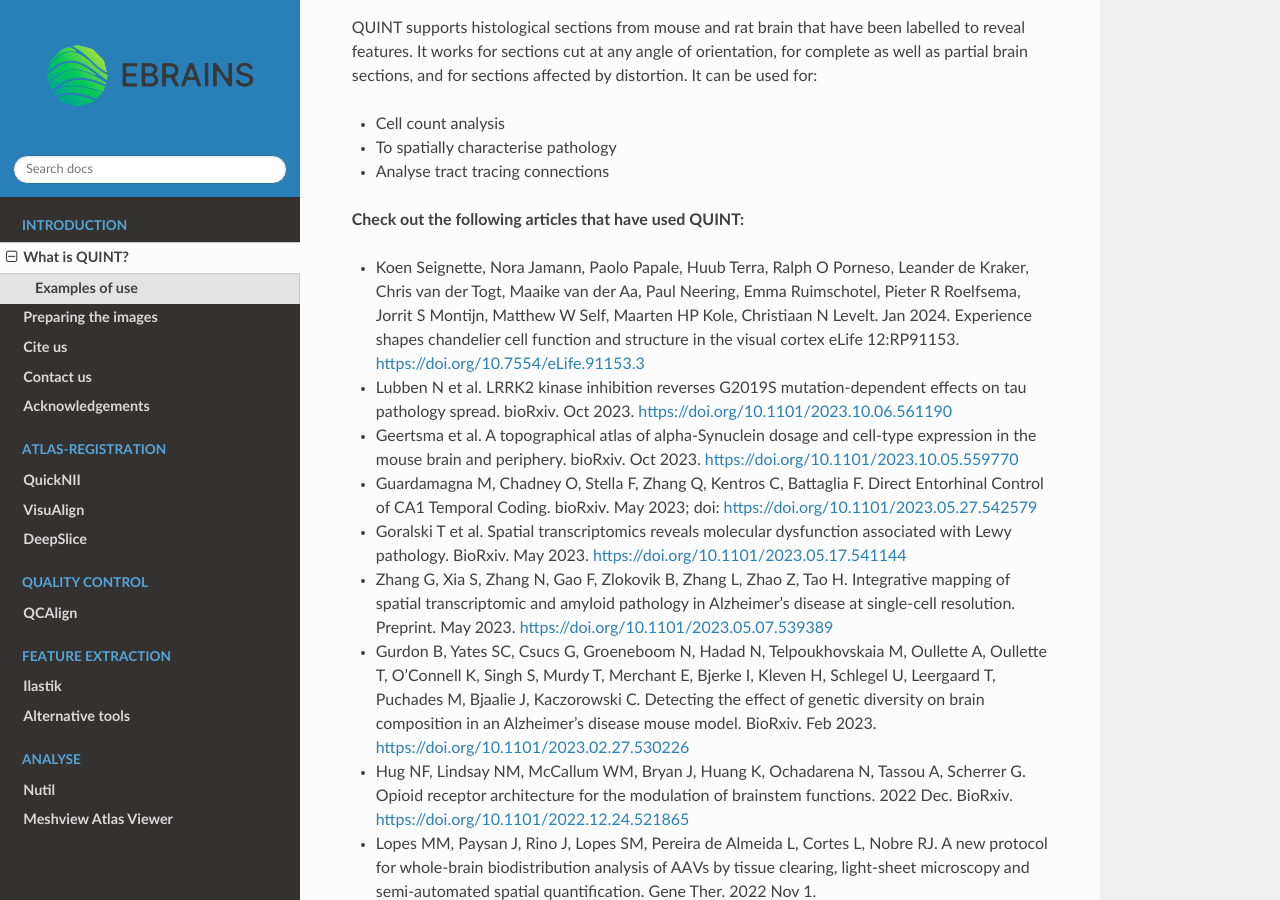
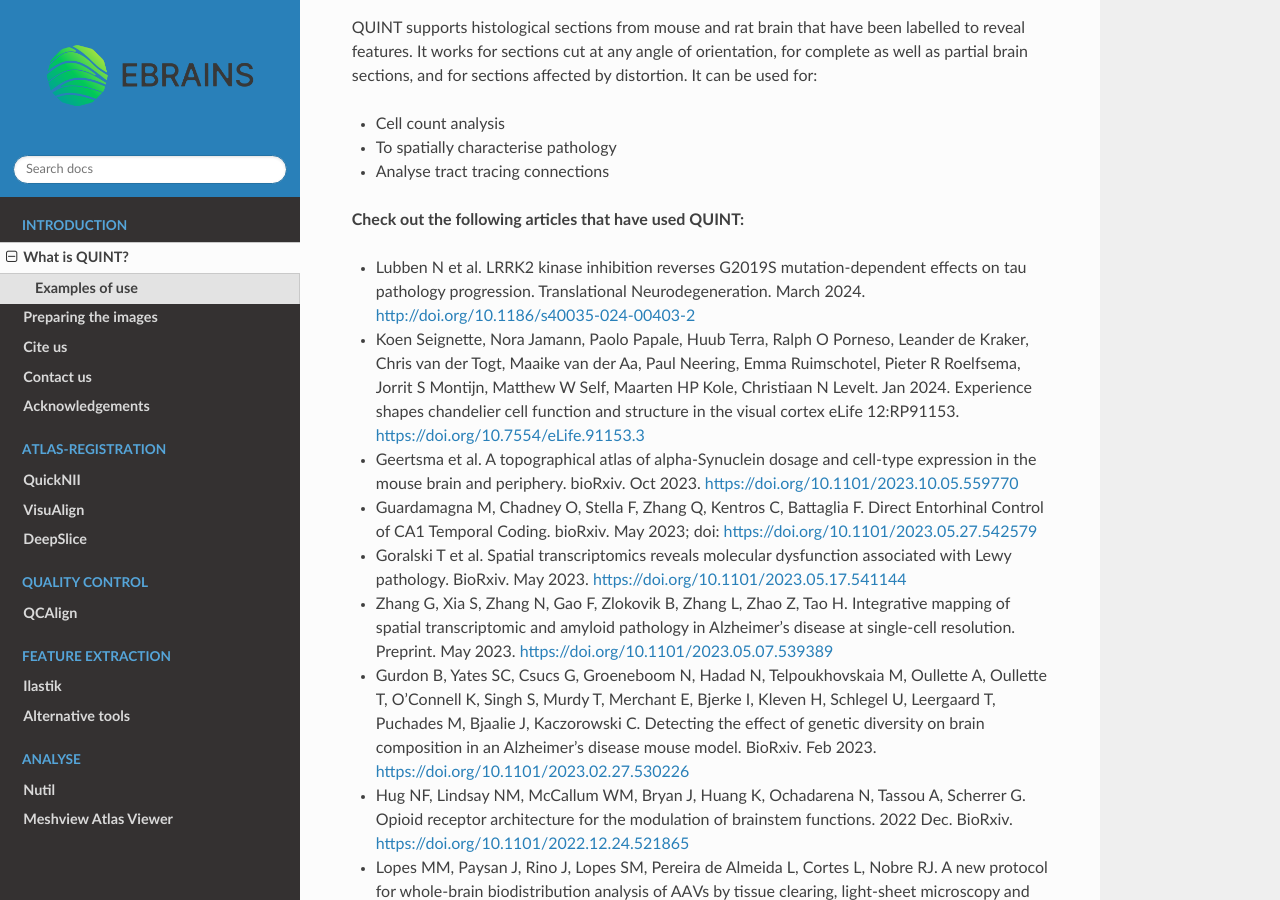
Before and after one commit to Neural-Systems-at-UIO/QUINT_workflow, a Sphinx documentation site: the page built from docs/QUINTintro.rst, in a window 1280 px wide and 900 px high, scrolled down 1571 px. Built offline with Sphinx 7.4.7 and the Read the Docs theme 2.0.0, drawn with Linux system fonts in a browser that asks for light colours.

Commit message:
Update QUINTintro.rst

```diff
--- a/docs/QUINTintro.rst
+++ b/docs/QUINTintro.rst
@@ -39,9 +39,9 @@
 
 **Check out the following articles that have used QUINT:**
 
+* Lubben N et al. LRRK2 kinase inhibition reverses G2019S mutation-dependent effects on tau pathology progression. Translational Neurodegeneration. March 2024. http://doi.org/10.1186/s40035-024-00403-2
+
 * Koen Seignette, Nora Jamann, Paolo Papale, Huub Terra, Ralph O Porneso, Leander de Kraker, Chris van der Togt, Maaike van der Aa, Paul Neering, Emma Ruimschotel, Pieter R Roelfsema, Jorrit S Montijn, Matthew W Self, Maarten HP Kole, Christiaan N Levelt. Jan 2024. Experience shapes chandelier cell function and structure in the visual cortex eLife 12:RP91153. https://doi.org/10.7554/eLife.91153.3
-
-* Lubben N et al. LRRK2 kinase inhibition reverses G2019S mutation-dependent effects on tau pathology spread. bioRxiv. Oct 2023. https://doi.org/10.1101/2023.10.06.561190
 
 * Geertsma et al. A topographical atlas of alpha-Synuclein dosage and cell-type expression in the mouse brain and periphery. bioRxiv. Oct 2023. https://doi.org/10.1101/2023.10.05.559770
 
```
